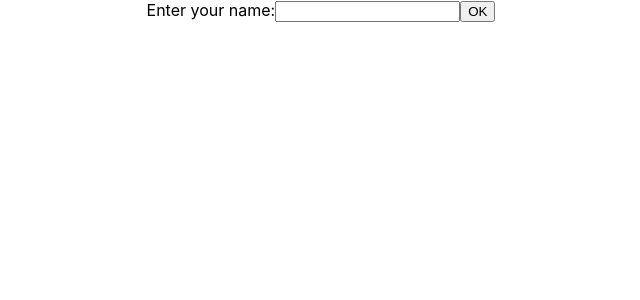
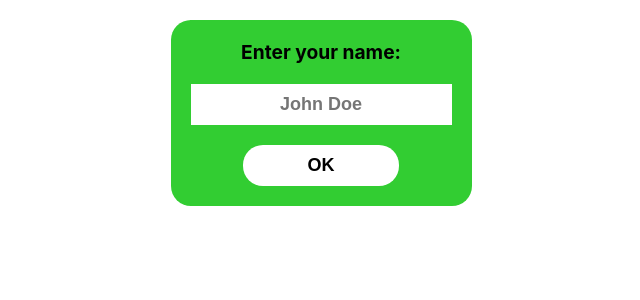
Before and after one commit to n3ling49/chess-tourney-organizer, a React (Create React App) app in the folder frontend/: page /register in a window 1280 px wide. Shown: the top 300 px of the page, without its empty margins (319-959 px from the left). Built offline with nearby package versions, Linux system fonts and the light colour scheme.

Commit message:
add register page

```diff
--- a/frontend/src/components/Dashboard.jsx
+++ b/frontend/src/components/Dashboard.jsx
@@ -1,5 +1,6 @@
 import React, { useEffect, useState } from "react";
 import SwissApi from "../apis/swissApi";
+import { useNavigate } from "react-router-dom";
 
 export default function Dashboard() {
   const [standings, setStandings] = useState([]);
@@ -9,7 +10,13 @@ export default function Dashboard() {
 
   const yourId = 1;
 
+  const navigate = useNavigate();
+
   useEffect(() => {
+    const sessionString = document.cookie.split(";")
+      ?.find((cookie) => cookie.startsWith("session="));
+    if (!sessionString) navigate("/register");
+
     const getStandings = async () => {
       const fetchData = await SwissApi.getStandings();
       console.log(fetchData);
--- a/frontend/src/components/Register.jsx
+++ b/frontend/src/components/Register.jsx
@@ -1,11 +1,39 @@
-import React from "react";
+import React, {useEffect} from "react";
+import styles from "./Register.module.scss";
+import { useNavigate } from "react-router-dom";
 
 export default function Register() {
+  const navigate = useNavigate();
+
+  useEffect(() => {
+    const session = document.cookie.split(";")
+      ?.find((cookie) => cookie.startsWith("session="))
+      ?.split("=")[1];
+    if (session) navigate("/");
+  }, []);
+
+  function handleSubmit(e) {
+    e.preventDefault();
+    console.log(e.target.name.value);
+    fetch("http://localhost/api/register", {
+      method: "POST",
+      headers: {
+        "Content-Type": "application/json",
+      },
+      body: JSON.stringify({ name: e.target.name.value }),
+    })
+    .then((res) => {
+      if(res.ok) navigate("/");
+    })
+  }
+
   return (
-    <div>
-      <label htmlFor="">Enter your name:</label>
-      <input type="text" />
-      <button>OK</button>
+    <div className={styles.container}>
+      <form className={styles.register} method="post" onSubmit={handleSubmit}>
+        <label htmlFor="name">Enter your name:</label>
+        <input type="text" name="name" id="name" placeholder="John Doe" required className={styles.input}/>
+        <input type="submit" value="OK" className={styles.submit}/>
+      </form>
     </div>
   );
 }
--- /dev/null
+++ b/frontend/src/components/Register.module.scss
@@ -0,0 +1,47 @@
+.register {
+    display: flex;
+    flex-direction: column;
+    gap: 10px;
+    padding: 20px;
+    border-radius: 20px;
+    background-color: limegreen;
+    align-items: center;
+    gap: 20px;
+    font-size: larger;
+    font-weight: bold;
+
+    @media only screen and (max-width: 768px) {
+        width: calc(100% - 40px);
+    }
+}
+
+.container {
+    height: 100%;
+    display: flex;
+    flex-direction: column;
+    justify-content: center;
+    align-items: center;
+    margin: 20px;
+}
+
+.submit {
+    background-color: white;
+    border: none;
+    border-radius: 20px;
+    padding: 10px;
+    width: 60%;
+    font-size: large;
+    font-weight: bold;
+    cursor: pointer;
+
+}
+
+.input {
+    border: none;
+
+    padding: 10px;
+    font-size: large;
+    font-weight: bold;
+    text-align: center;
+    background-color: white;
+}
```
